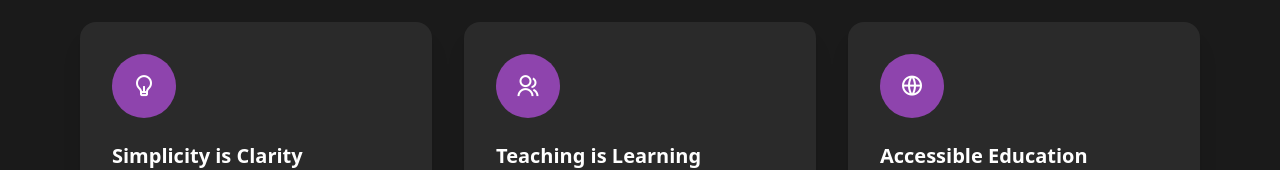
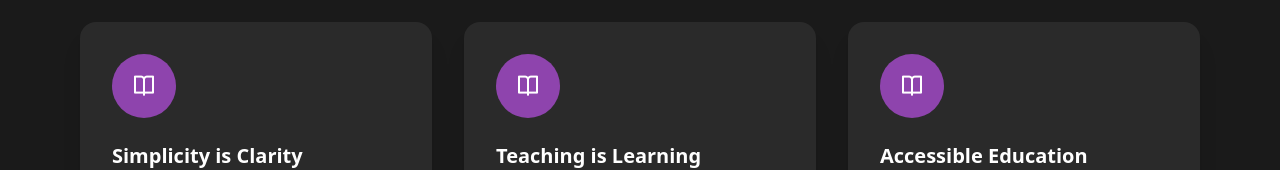
Before and after one commit to FeynmanProject/feynmanproject.github.io, a Next.js app: page /about in a window 1280 px wide. Shown: the part 1943-2113 px from the top of the page. Built offline with nearby package versions, Linux system fonts and the light colour scheme.

Commit message:
Update page.tsx

```diff
--- a/app/about/page.tsx
+++ b/app/about/page.tsx
@@ -213,9 +213,9 @@ export default function About() {
           </div>
 
           <div className="grid md:grid-cols-3 gap-8">
-            <div className="bg-[#2A2A2A] p-8 rounded-2xl shadow-xl">
+            <div className="bg-[#2A2A2A] p-8 rounded-2xl shadow-xl hover:shadow-2xl transition-all duration-300 hover:scale-105">
               <div className="w-16 h-16 bg-[#8E44AD] rounded-full flex items-center justify-center mb-6">
-                <i className="ri-lightbulb-line text-2xl text-white"></i>
+                <i className="ri-book-open-line text-2xl text-white"></i>
               </div>
               <h3 className="text-xl font-bold mb-4">Simplicity is Clarity</h3>
               <p className="text-gray-400 leading-relaxed">
@@ -223,9 +223,9 @@ export default function About() {
               </p>
             </div>
 
-            <div className="bg-[#2A2A2A] p-8 rounded-2xl shadow-xl">
+            <div className="bg-[#2A2A2A] p-8 rounded-2xl shadow-xl hover:shadow-2xl transition-all duration-300 hover:scale-105">
               <div className="w-16 h-16 bg-[#8E44AD] rounded-full flex items-center justify-center mb-6">
-                <i className="ri-group-line text-2xl text-white"></i>
+                <i className="ri-book-open-line text-2xl text-white"></i>
               </div>
               <h3 className="text-xl font-bold mb-4">Teaching is Learning</h3>
               <p className="text-gray-400 leading-relaxed">
@@ -233,9 +233,9 @@ export default function About() {
               </p>
             </div>
 
-            <div className="bg-[#2A2A2A] p-8 rounded-2xl shadow-xl">
+            <div className="bg-[#2A2A2A] p-8 rounded-2xl shadow-xl hover:shadow-2xl transition-all duration-300 hover:scale-105">
               <div className="w-16 h-16 bg-[#8E44AD] rounded-full flex items-center justify-center mb-6">
-                <i className="ri-global-line text-2xl text-white"></i>
+                <i className="ri-book-open-line text-2xl text-white"></i>
               </div>
               <h3 className="text-xl font-bold mb-4">Accessible Education</h3>
               <p className="text-gray-400 leading-relaxed">
```
